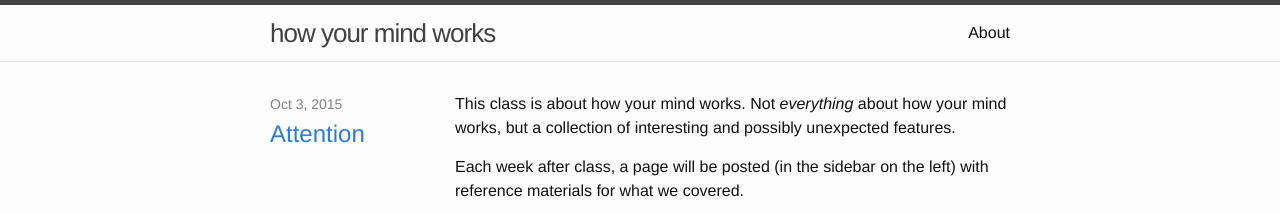
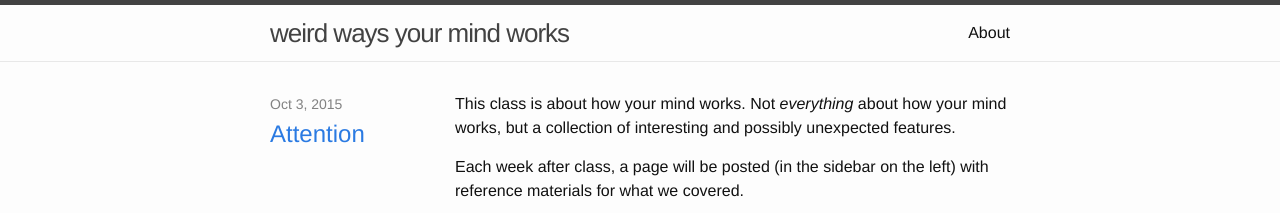
Before and after one commit to akenney/mind-cascade, a Jekyll site: the page built from index.html, in a window 1280 px wide. Shown: the top 213 px of the page. Built offline with Jekyll 4.4.1, drawn with Linux system fonts in a browser that asks for light colours.

Commit message:
change the course title

```diff
--- a/_config.yml
+++ b/_config.yml
@@ -1,5 +1,5 @@
 # Site settings
-title: how your mind works
+title: weird ways your mind works
 email: akenney@alum.mit.edu
 description: > # this means to ignore newlines until "baseurl:"
   Reference materials for class for ESP Cascade 2015.
```
Also changed, not shown: about.md (+1 -1 lines).
